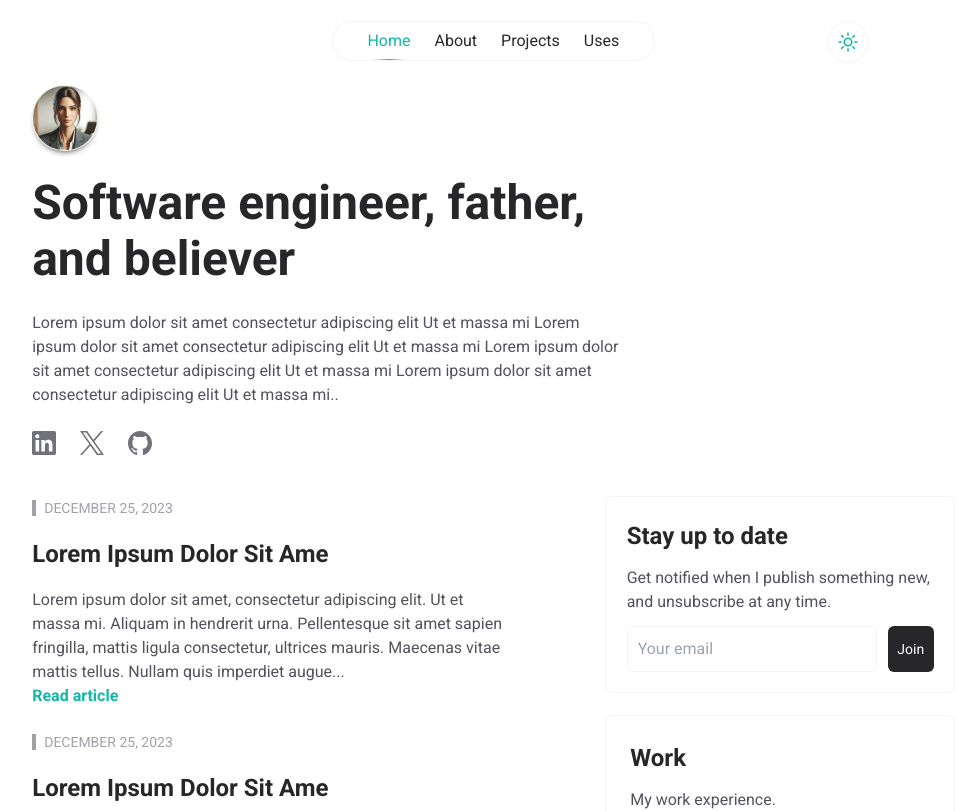
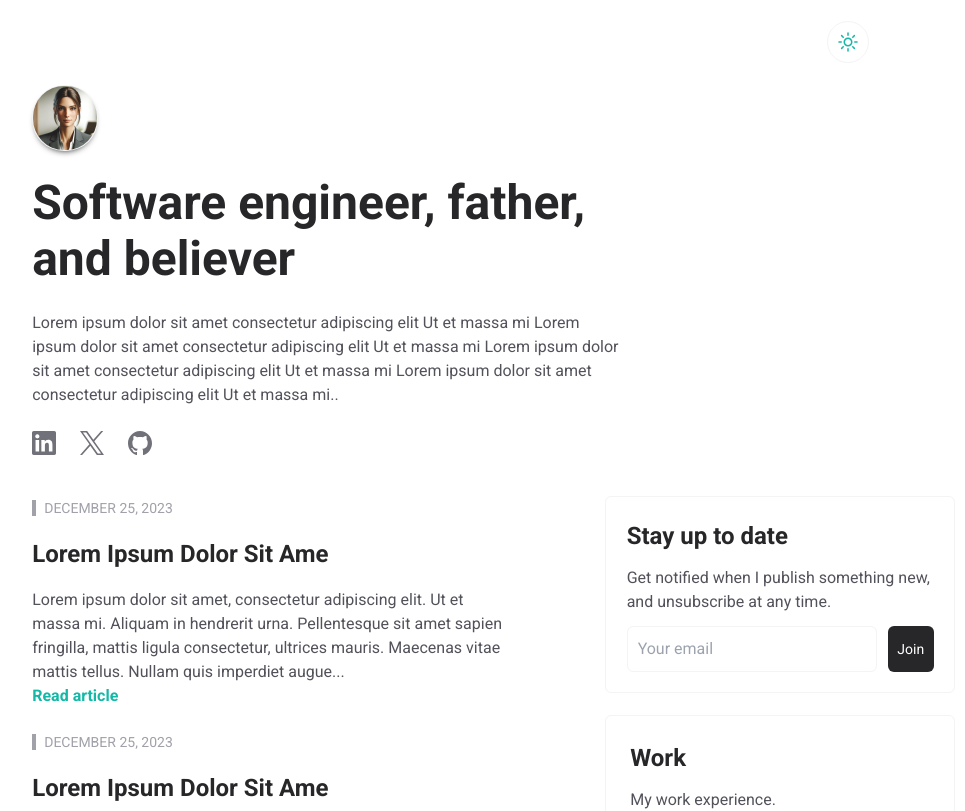
Before and after one commit to melizalde-ds/portfolio, a Next.js app: page / in a window 1280 px wide. Shown: the top 811 px of the page, without its empty margins (147-1112 px from the left). Built offline with nearby package versions, Linux system fonts and the light colour scheme.

Commit message:
Maybe are the links?

```diff
--- a/src/components/Footer/Footer.jsx
+++ b/src/components/Footer/Footer.jsx
@@ -9,7 +9,7 @@ function Footer() {
     { id: 3, url: "/projects", label: "Projects" },
     { id: 4, url: "/uses", label: "Uses" },
   ];
-  return (
+  /*return (
     <footer data-testid="footer" className="footer">
       <ul>
         {navLinks.map((link, index) => (
@@ -21,6 +21,8 @@ function Footer() {
       <p data-testid="footerContent">© John Doe All rights reserved. {new Date().getFullYear()}</p>
     </footer>
   );
+} */
+ return <></>
 }
 
 export default Footer;
--- a/src/components/Navbar/Navbar.jsx
+++ b/src/components/Navbar/Navbar.jsx
@@ -21,8 +21,8 @@ const Navbar = () => {
       window.removeEventListener("resize", handleResize);
     };
   }, [size]);
-  if (size < 650) return <DropdownMenu links={navLinks} />;
-  return <MenuBar links={navLinks} />;
+  if (size < 650) return <></>;
+  return <></>;
 };
 
 export default Navbar;
```
